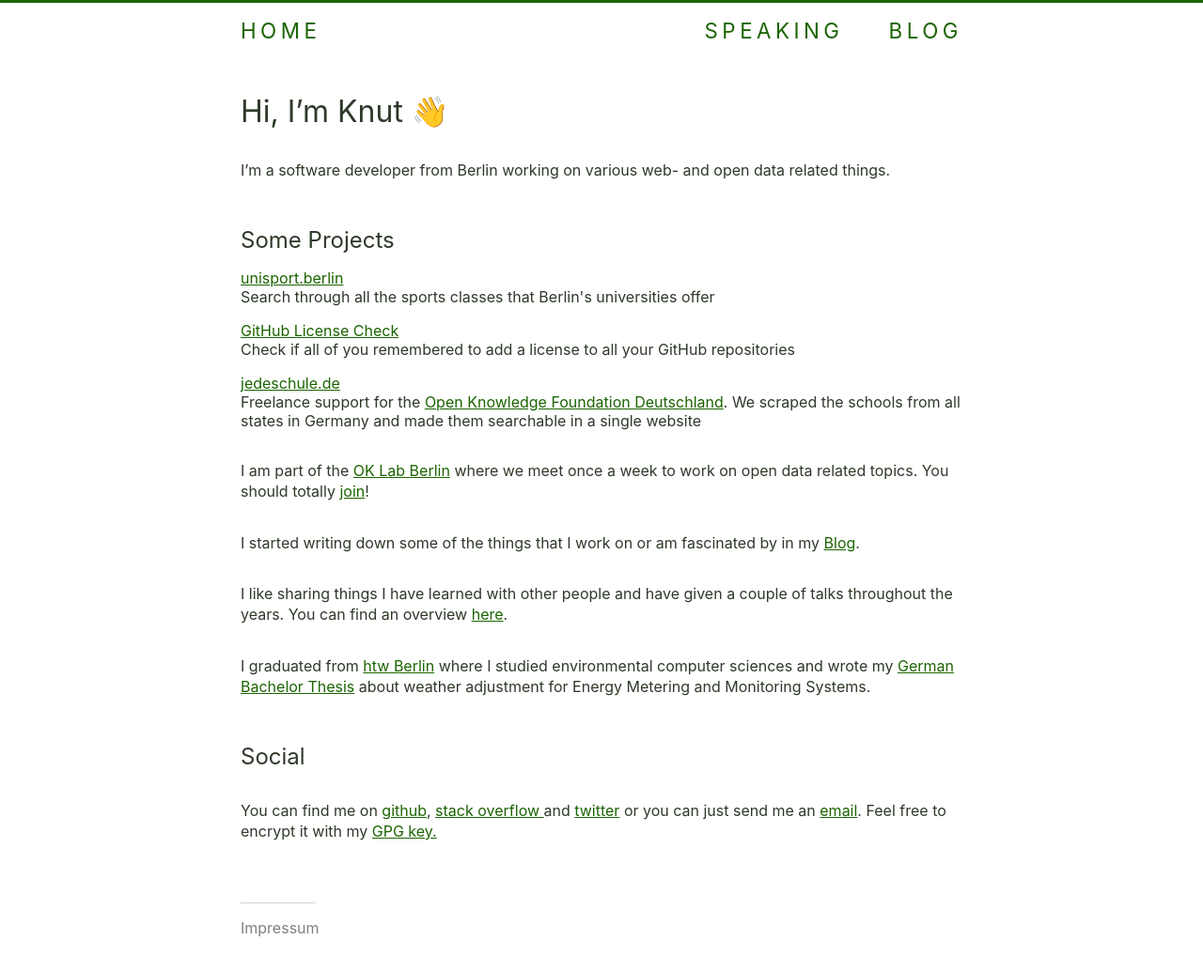
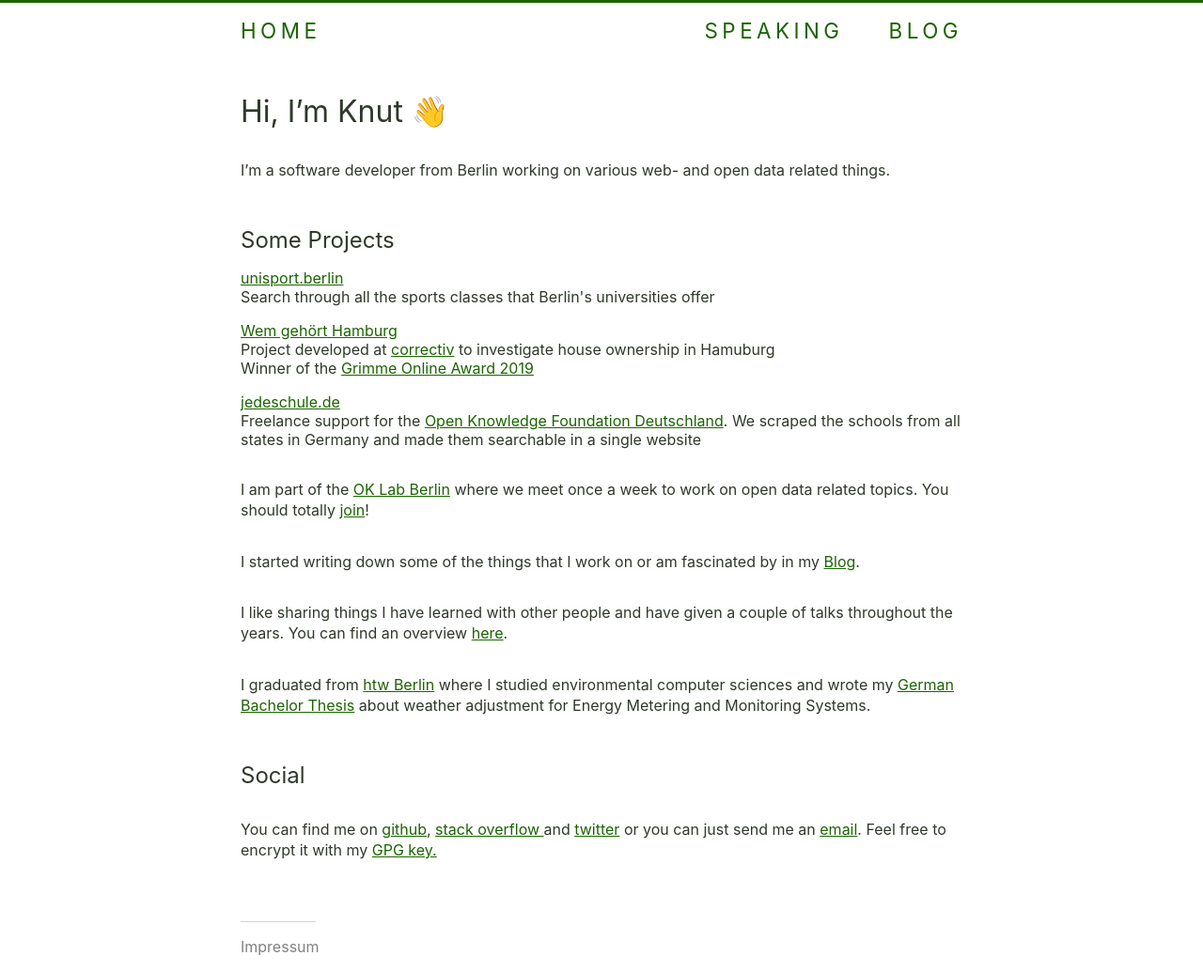
Before and after one commit to k-nut/website, a Jekyll site: the page built from index.md, in a window 1280 px wide. Shown: the whole page at 94% size. Built offline with Jekyll 4.4.1, drawn with Linux system fonts in a browser that asks for light colours.

Commit message:
Replace license check with WGHH

```diff
--- a/index.md
+++ b/index.md
@@ -11,8 +11,10 @@ I'm a software developer from Berlin working on various web- and open data relat
 <ul class="projects-list">
   <li> <a href="https://unisport.berlin"> unisport.berlin</a> <br />
       Search through all the sports classes that Berlin's universities offer </li>
-  <li> <a href="https://license-check.k-nut.eu">GitHub License Check</a> <br />
-      Check if all of you remembered to add a license to all your GitHub repositories</li>
+  <li> <a href="https://wem-gehoert-hamburg.de">Wem gehört Hamburg</a> <br />
+      Project developed at <a href="https://correctiv.org">correctiv</a> to investigate house ownership in Hamuburg  <br />
+      Winner of the <a href="https://www.grimme-online-award.de/archiv/2019/preistraeger/">Grimme Online Award 2019</a>
+</li>
   <li> <a href="https://jedeschule.de/schulen/">jedeschule.de</a> <br />
    <span>
   Freelance support for the <a href="https://okfn.de">Open Knowledge Foundation Deutschland</a>. We scraped the schools from all states in Germany and made them searchable in a single website
```
